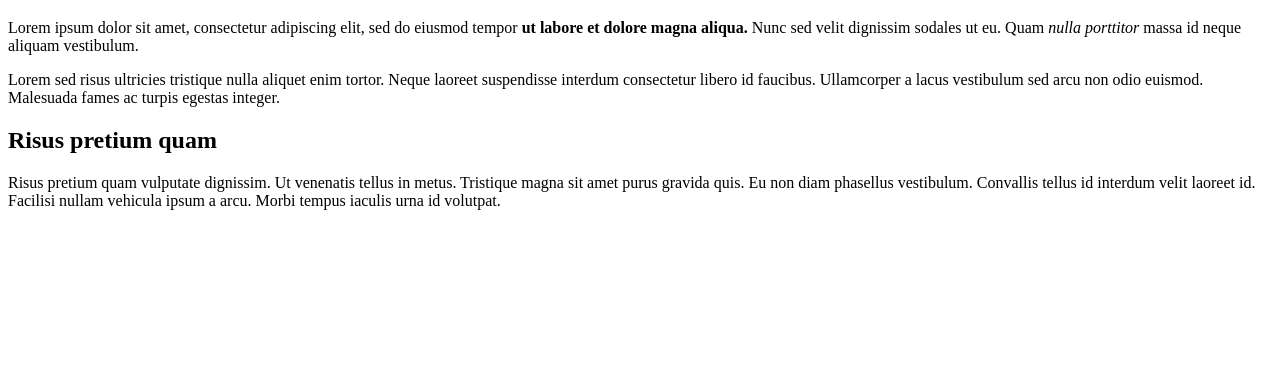
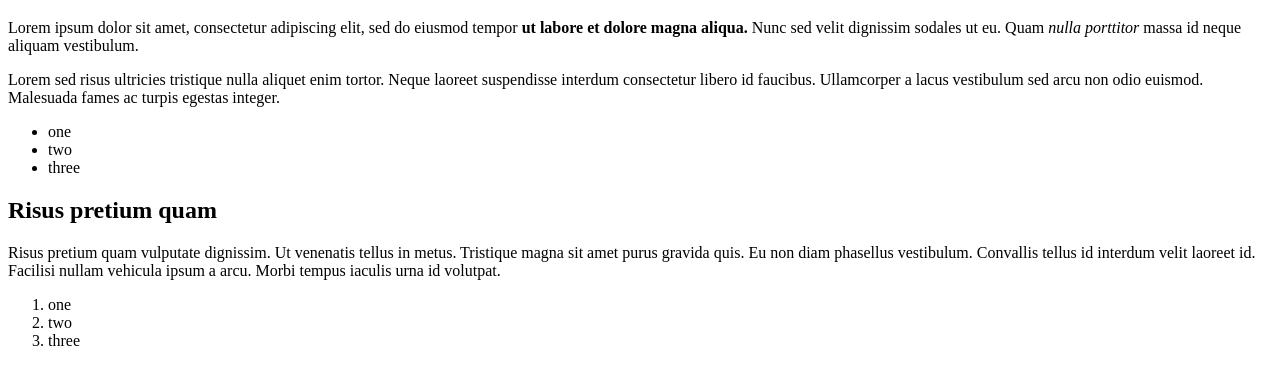
Before and after one commit to Bits-N-Grits/html-boilerplate, a plain HTML site: page index.html in a window 1280 px wide. Shown: the part 61-446 px from the top of the page. Drawn offline with Linux system fonts and the light colour scheme.

Commit message:
EDIT index.html

```diff
--- a/index.html
+++ b/index.html
@@ -17,6 +17,11 @@
               Ullamcorper a lacus vestibulum sed arcu non odio euismod.
                Malesuada fames ac turpis egestas integer.</p>
         <!--Ending of the first paragraph.-->
+                <ul>
+                    <li>one</li>
+                    <li>two</li>
+                    <li>three</li>
+                </ul>
 
         <h2>Risus pretium quam</h2>
 
@@ -25,5 +30,10 @@
                   Convallis tellus id interdum velit laoreet id.
                    Facilisi nullam vehicula ipsum a arcu. Morbi tempus iaculis urna id volutpat.</p>
         <!--End of the second paragraph.-->
+                <ol>
+                    <li>one</li>
+                    <li>two</li>
+                    <li>three</li>
+                </ol>
     </body>
 </html>
```
